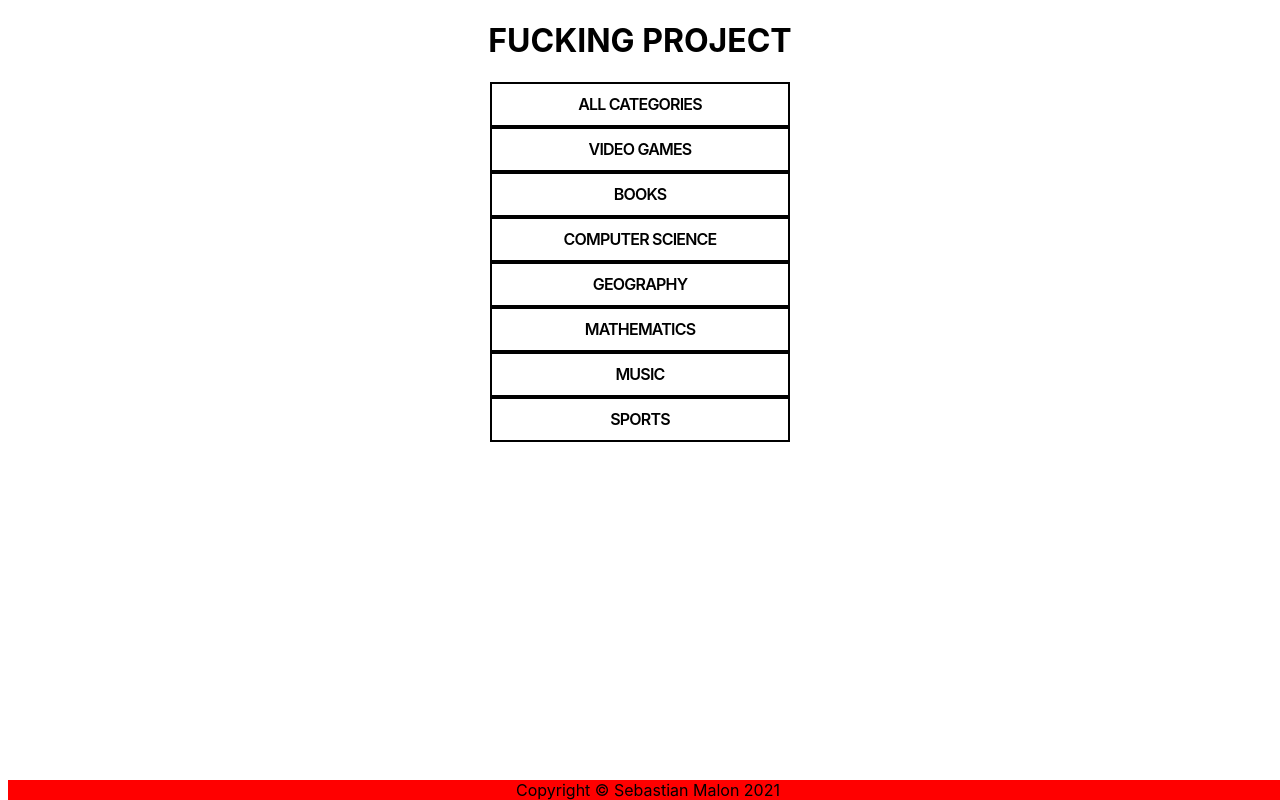
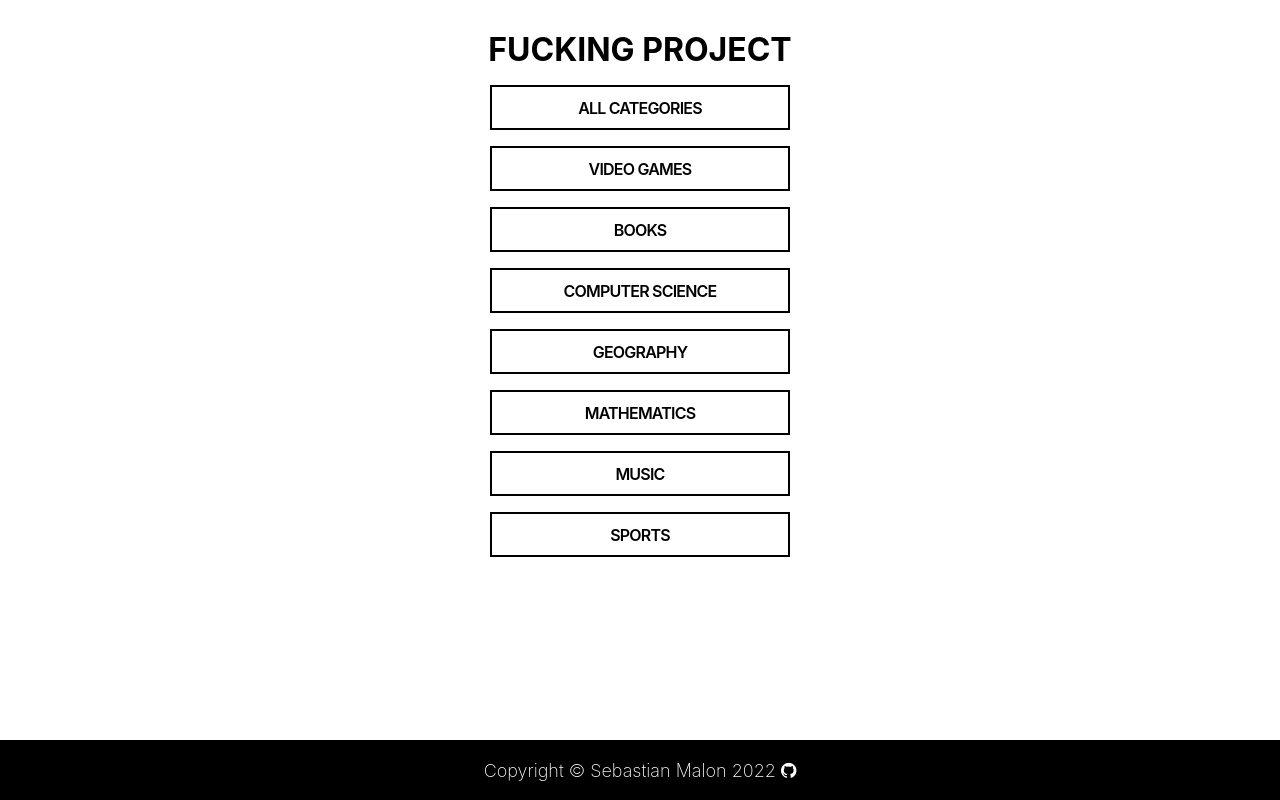
Before and after one commit to Sebastvin/quiz-website-app, a Flask app: page / in a window 1280 px wide. Run offline with Flask 2, Linux system fonts and the light colour scheme; some libraries are stand-ins or nearby versions.

Commit message:
website design changes

```diff
--- a/static/main.css
+++ b/static/main.css
@@ -1,8 +1,16 @@
+*{
+    margin: 0px;
+}
+
 body {
     font-family: Inter,sans-serif;
     overflow: hidden;
 }
 
+.main-page
+{
+    margin-top: 30px;
+}
 
 .endgame {
     text-align: center;
@@ -12,10 +20,10 @@ body {
 
 .container {
   position: fixed;
-  height: 470px;
+  height: 420px;
   width: 700px;
   top: 20%;
-  left: 40%;
+  left: 37%;
   margin-top: -20px;
   margin-left: -100px;
   border: 3px solid green;
@@ -39,7 +47,7 @@ ul {
 
 li {
     text-align: left;
-
+    margin: 1rem;
 }
 
 
@@ -85,6 +93,7 @@ li {
   border-color: #06f;
   color: #06f;
   fill: #06f;
+  background-color: #B394F1 !important;;
 }
 
 .button-quiz:active {
@@ -100,10 +109,26 @@ li {
 }
 
 footer {
+    padding-top: 20px;
     list-style-type: none;
     position: absolute;
     bottom: 0;
     width: 100%;
+    height: 40px;
     text-align: center;
-    background-color: red;
+    color: white;
+    background-color: black;
+    font-family: Inter,sans-serif;
+    font-size: 18px;
+    font-weight: 200;
 }
+
+a {
+    color: white;
+    text-decoration: none;
+}
+
+a:active {
+    color: white;
+    text-decoration: none;
+}
--- a/templates/main.html
+++ b/templates/main.html
@@ -5,6 +5,7 @@
     <meta name="viewport" content="width=device-width, user-scalable=no, initial-scale=1.0, maximum-scale=1.0, minimum-scale=1.0">
     <title>Document</title>
     <link rel="stylesheet" type="text/css" href="{{ url_for('static', filename='main.css') }}">
+    <link rel="stylesheet" href="https://maxcdn.bootstrapcdn.com/font-awesome/4.4.0/css/font-awesome.min.css">
     <script src="static/scripts/questions_complete.js"></script>
 </head>
 <body>
@@ -52,8 +53,8 @@
 </div>
 
     <footer>
-      Copyright &copy; Sebastian Malon 2021
-</footer>
+        <a href="https://github.com/Sebastvin">Copyright &copy; Sebastian Malon 2022 <i class="fa fa-github"></i></a>
+    </footer>
 
 
 
--- a/templates/test.html
+++ b/templates/test.html
@@ -3,13 +3,15 @@
 <head>
     <meta charset="UTF-8">
     <title>quiz</title>
+    <link rel="stylesheet" href="https://maxcdn.bootstrapcdn.com/font-awesome/4.4.0/css/font-awesome.min.css">
     <link rel="stylesheet" type="text/css" href="{{ url_for('static', filename='main.css') }}">
 </head>
 <body>
+    <div class="main-page">
         <center><h1>FUCKING PROJECT</h1></center>
         <form action="quiz" method="post">
                 <ul>
-                <li><center><button class="button-quiz" name="quiz_button" type="submit" value="different">ALL CATEGORIES</button></li></center>
+                    <li><center><button class="button-quiz" name="quiz_button" type="submit" value="different">ALL CATEGORIES</button></center></li>
                     <li><center><button class="button-quiz" name="quiz_button" type="submit" value="video_games">VIDEO GAMES</button></center></li>
                     <li><center><button class="button-quiz" name="quiz_button" type="submit" value="books">BOOKS</button></center></li>
                     <li><center><button class="button-quiz" name="quiz_button" type="submit" value="computer_science">COMPUTER SCIENCE</button></center></li>
@@ -20,8 +22,10 @@
                 </ul>
         </form>
 
+
         <footer>
-          Copyright &copy; Sebastian Malon 2021
+            <a href="https://github.com/Sebastvin">Copyright &copy; Sebastian Malon 2022 <i class="fa fa-github"></i></a>
         </footer>
+    </div>
 </body>
 </html>
```
Lines whose indentation alone changed are shown as unchanged.
